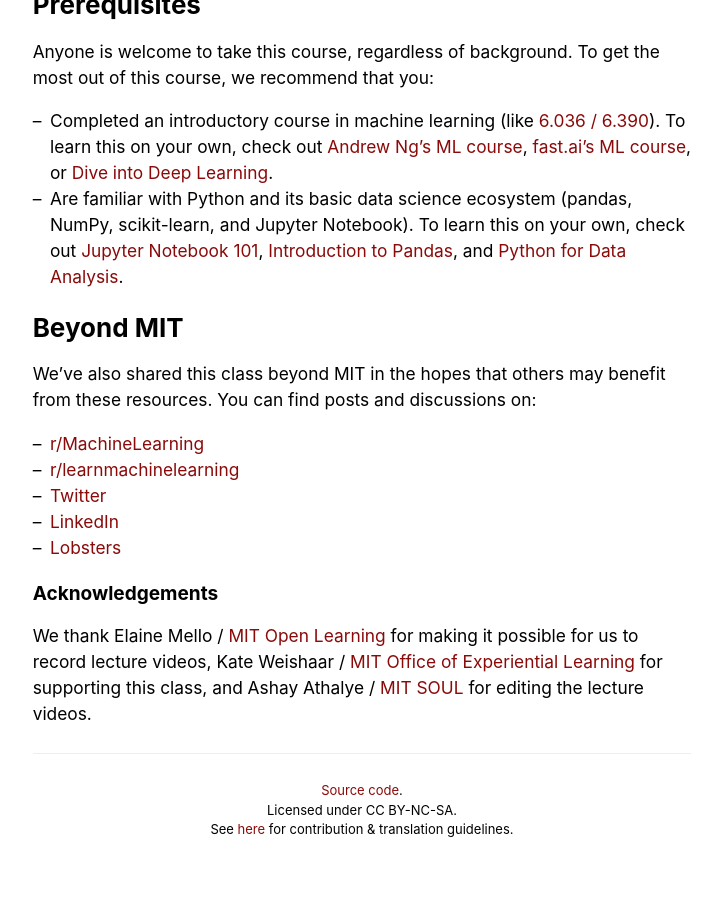
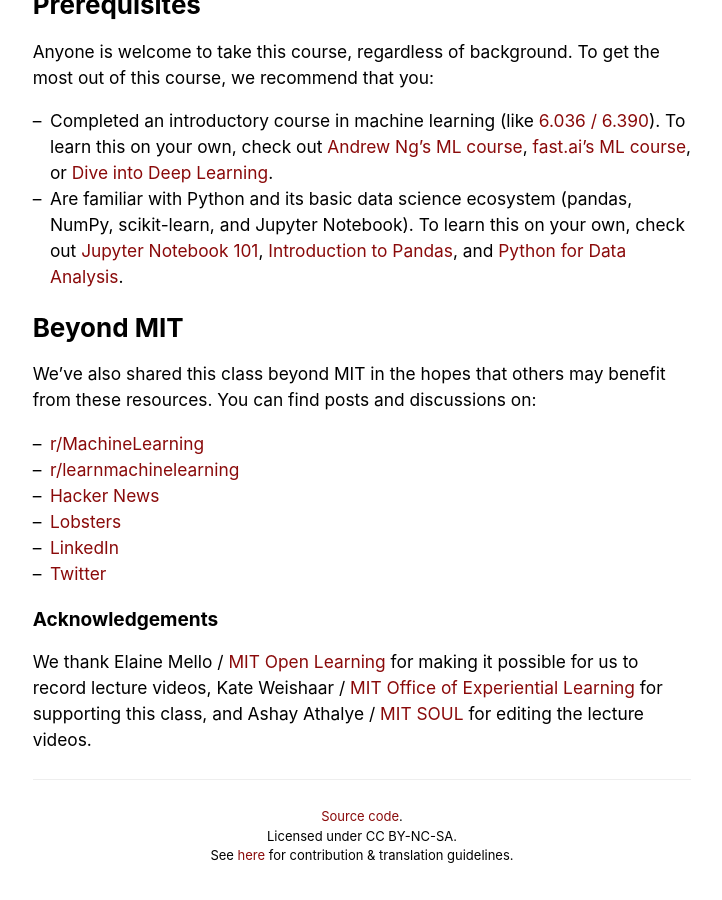
Before and after one commit to dcai-course/dcai-course, a Jekyll site: the page built from index.md, in a window 1280 px wide and 900 px high, scrolled down 1516 px. Shown: the whole window, without its empty margins (278-1000 px from the left). Built offline with Jekyll 4.4.1, drawn with Linux system fonts in a browser that asks for light colours; before the commit the page ends 2391 px from its top, so only the background shows below that.

Commit message:
Add link

```diff
--- a/index.md
+++ b/index.md
@@ -77,9 +77,10 @@
 
 - [r/MachineLearning](https://www.reddit.com/r/MachineLearning/comments/1194wm0/p_mit_introduction_to_datacentric_ai/)
 - [r/learnmachinelearning](https://www.reddit.com/r/learnmachinelearning/comments/1194vsn/mit_introduction_to_datacentric_ai/)
+- [Hacker News](https://news.ycombinator.com/item?id=34906593)
+- [Lobsters](https://lobste.rs/s/qtaba8/mit_introduction_data_centric_ai)
+- [LinkedIn](https://www.linkedin.com/pulse/teaching-first-data-centric-ai-course-mit-curtis-northcutt/)
 - [Twitter](https://twitter.com/anishathalye/status/1628437244464992256)
-- [LinkedIn](https://www.linkedin.com/pulse/teaching-first-data-centric-ai-course-mit-curtis-northcutt/)
-- [Lobsters](https://lobste.rs/s/qtaba8/mit_introduction_data_centric_ai)
 
 ## Acknowledgements
 
```
